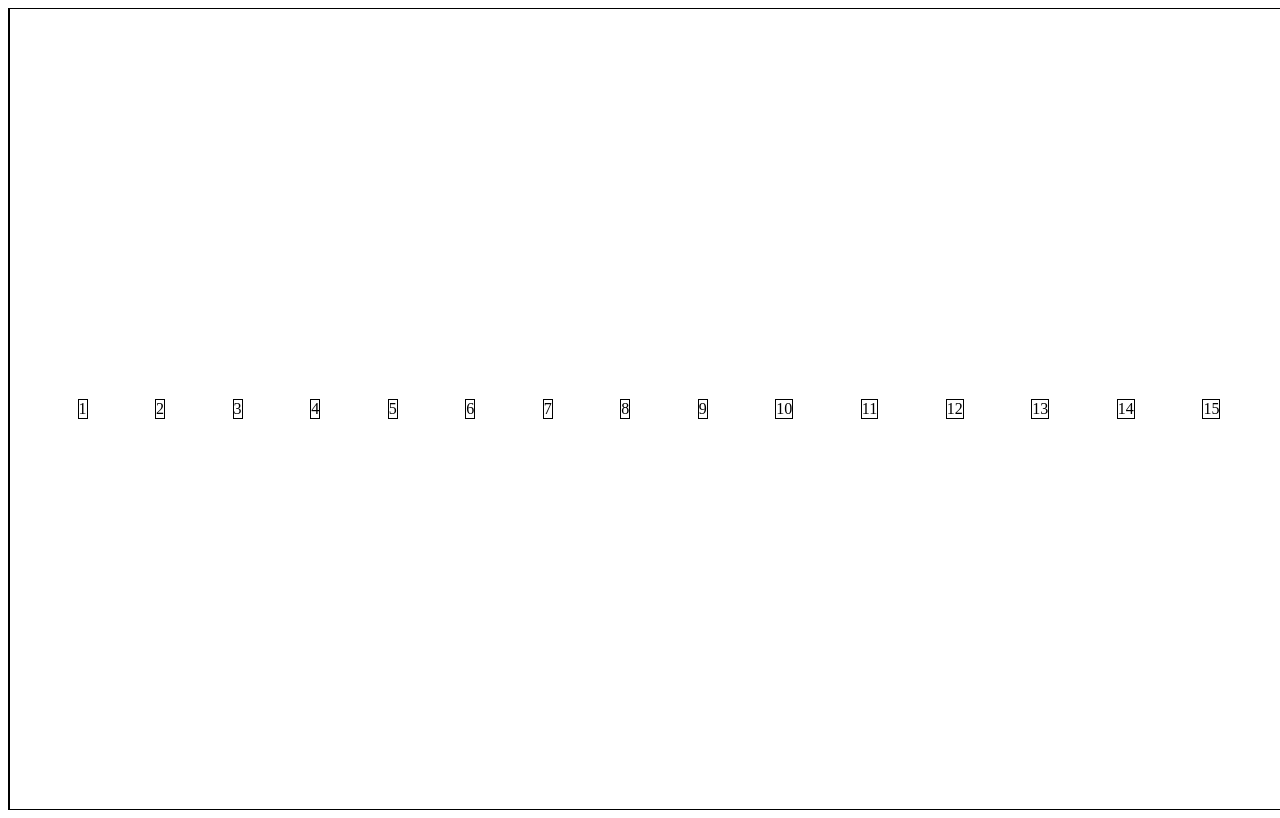
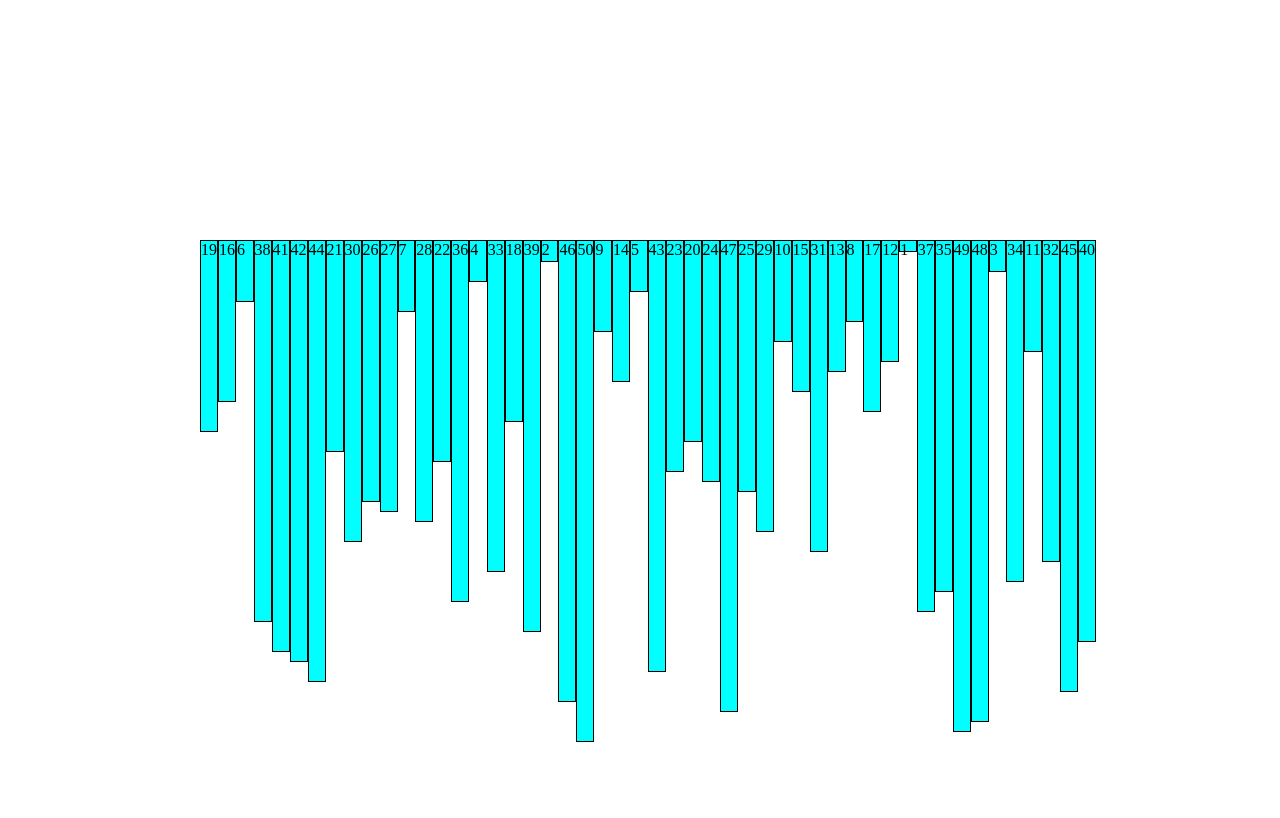
Before and after one commit to DasherDo/sorting-algorithm-visualizer, a React (Create React App) app: page / in a window 1280 px wide. Built offline with nearby package versions, Linux system fonts and the light colour scheme.

Commit message:
array styling

```diff
--- a/src/components/Main/Array.css
+++ b/src/components/Main/Array.css
@@ -1,16 +1,12 @@
 .item {
-    color: black;
-    display: inline-block;
+    background-color: aqua;
     border: 1px solid black;
+    width: 100px;
 }
 
 .array {
     display: flex;
-    flex-direction: row;
-    justify-content: space-evenly;
-    align-items: center;
-    color: blue;
-    border: 1px solid black;
-    width: 100vw;
-    height: 100vh
+    width: 70vw;
+    margin-top: 30vh;
+    margin-left: 15vw;
 }
--- a/src/components/Main/ShuffleArray.js
+++ b/src/components/Main/ShuffleArray.js
@@ -10,7 +10,7 @@ function ShuffleArray (len) {
 
     console.log(arr)
 
-    for (let i = len - 1; i > 0; i--) //Change 10 to len after testing
+    for (let i = len['len'] - 1; i > 0; i--) //Change 10 to len after testing
     {
 
         // Pick a random index from 0 to i inclusive
@@ -21,8 +21,10 @@ function ShuffleArray (len) {
         [arr[i], arr[j]] = [arr[j], arr[i]];
     }
 
+    console.log(arr)
+
     //Puts each array item into it's own div with height proportional to the number
-    let output = arr.map(item => <div className='item' style={{'height':`${item}fr`}}> {item} </div>)
+    let output = arr.map(item => <div className='item' style={{height:`${item * 10}px`, bottom:'0px'}}> {item} </div>)
 
     return (
         <div className='array'>
--- a/src/components/Main/VisualizeArray.js
+++ b/src/components/Main/VisualizeArray.js
@@ -5,8 +5,8 @@ import './Array.css'
 function VisualizeArray () {
 
     return (
-        <div className='array'>
-            <ShuffleArray len={15}/>
+        <div className='container'>
+            <ShuffleArray len={50}/>
         </div>
     )
 }
```
